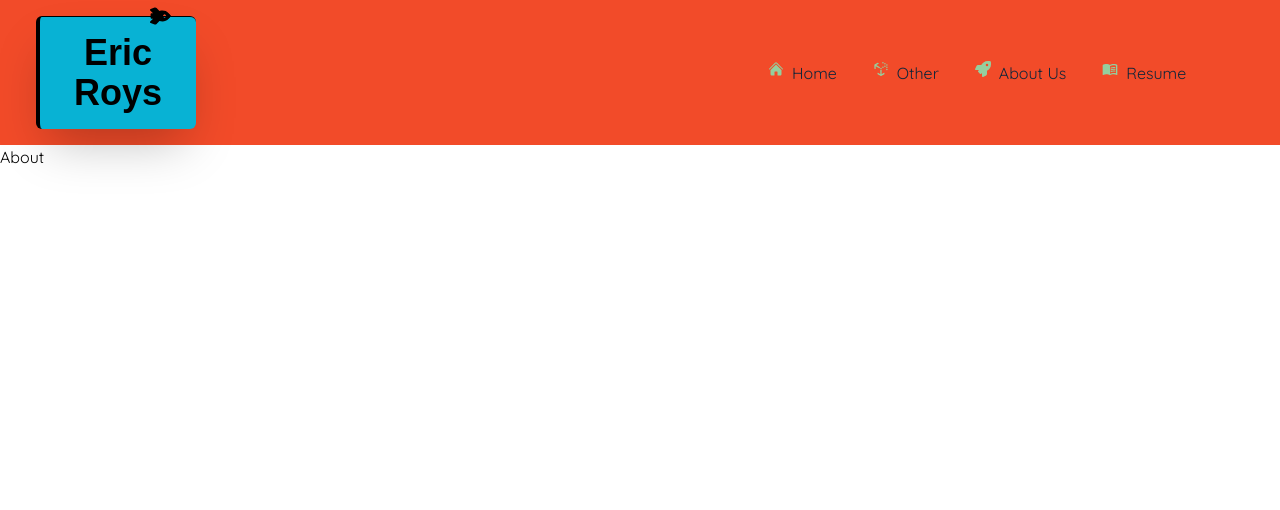
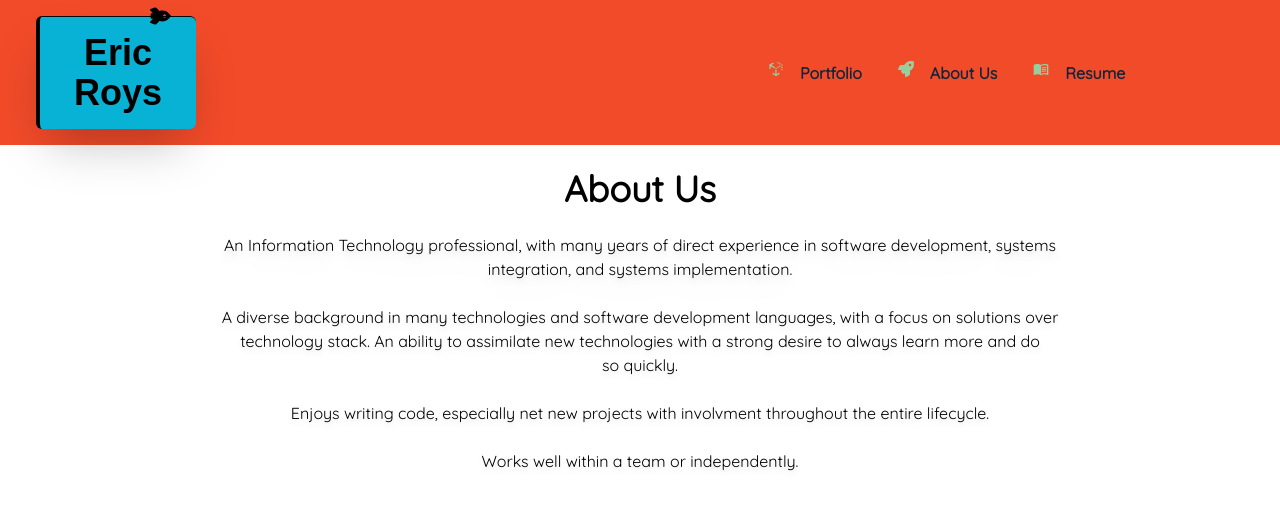
Before and after one commit to ericroys-school/react-ts-portfolio, a React (Vite) app: page / in a window 1280 px wide. Shown: the top 510 px of the page. Built offline with nearby package versions, Linux system fonts and the light colour scheme.

Commit message:
feature: add about content and some minor fixes
-remove some testing of keyframe animation from tailwind config
- replace stubbed about info with some text
- fix hover for nav links broken due to missing space

```diff
--- a/src/components/navMetaData.ts
+++ b/src/components/navMetaData.ts
@@ -1,12 +1,12 @@
 import { StyledNavLink } from '../components/navbar';
-import { HiHome } from 'react-icons/hi2';
+// import { HiHome } from 'react-icons/hi2';
 import { FaUncharted } from 'react-icons/fa';
 import { FaRocket } from 'react-icons/fa';
 import { MdMenuBook } from 'react-icons/md';
 
 export const links: StyledNavLink[] = [
-  { name: 'Home', href: '/home', icon: HiHome },
-  { name: 'Other', href: '/notfound', icon: FaUncharted },
+  { name: 'Portfolio', href: '/home', icon: FaUncharted },
+  // { name: 'Other', href: '/notfound', icon:  HiHome},
   { name: 'About Us', href: '/', icon: FaRocket },
   { name: 'Resume', href: '/resume', icon: MdMenuBook },
 ];
--- a/src/components/navbar.tsx
+++ b/src/components/navbar.tsx
@@ -31,7 +31,7 @@ export const StyledNav = ({ links }: LinkProps) => {
                 className='fill-greenish-light inline mb-1 ml-4 mr-2'
               />
               <NavLink
-                className='pl-2hover:shadow-md hover:shadow-greenish-light rounded-md text-bluish-dark'
+                className='font-bold pl-2 hover:shadow-md hover:shadow-greenish-light rounded-md text-bluish-dark'
                 to={n.href}>
                 {n.name.toString()}
               </NavLink>
--- a/src/pages/about.tsx
+++ b/src/pages/about.tsx
@@ -1,5 +1,26 @@
-export const AboutPage = () =>{
-    return (
-        <h1>About</h1>
-    )
-}
+export const AboutPage = () => {
+  return (
+    <section className='text-center mt-6 flex flex-col align-middle '>
+      <h1 className='text-4xl font-bold'>About Us</h1>
+      <article className='flex-col w-2/3 self-center drop-shadow-md'>
+      <p className='mt-6 text-pretty drop-shadow-xl'>
+        An Information Technology professional, with many years of direct
+        experience in software development, systems integration, and systems
+        implementation.
+      </p>
+      <p className='mt-6 text-pretty '>
+        A diverse background in many technologies and software
+        development languages, with a focus on solutions over technology stack.
+        An ability to assimilate new technologies with a strong desire to always
+        learn more and do so quickly.
+      </p>
+      <p className='mt-6 text-pretty '>
+        Enjoys writing code, especially net new projects with involvment throughout the entire lifecycle.
+      </p>
+      <p className='mt-6 text-pretty '>
+        Works well within a team or independently.
+      </p>
+      </article>
+    </section>
+  );
+};
--- a/tailwind.config.js
+++ b/tailwind.config.js
@@ -1,25 +1,22 @@
 /** @type {import('tailwindcss').Config} */
 export default {
-  content: [
-    "./index.html",
-    "./src/**/*.{js,ts,jsx,tsx}",
-  ],
+  content: ['./index.html', './src/**/*.{js,ts,jsx,tsx}'],
   theme: {
     colors: {
-      'blue': '#13BAF2',
-      'black': '#3B413C',
-      'yellow': '#F4FDAF',
-      'brown': '#C4A69D',
-      'redish': '#F24B29',
-      'bluish': '#08B2D4',
-      'pinkish': '#CC9C93',
+      blue: '#13BAF2',
+      black: '#3B413C',
+      yellow: '#F4FDAF',
+      brown: '#C4A69D',
+      redish: '#F24B29',
+      bluish: '#08B2D4',
+      pinkish: '#CC9C93',
       'greenish-light': '#95CF9E',
-      'greenish': '#E6F9AF',
+      greenish: '#E6F9AF',
       'greenish-dark': '#54755A',
-      'bluish-dark': '#12263A'
+      'bluish-dark': '#12263A',
     },
     fontFamily: {
-      special: ["Special Elite", 'sans-serif'],
+      special: ['Special Elite', 'sans-serif'],
       amatic: ['Amatic', 'sans-serif'],
       sans: ['Graphik', 'sans-serif'],
       serif: ['Merriweather', 'serif'],
@@ -27,4 +24,4 @@ export default {
     extend: {},
   },
   plugins: [],
-}
+};
```
